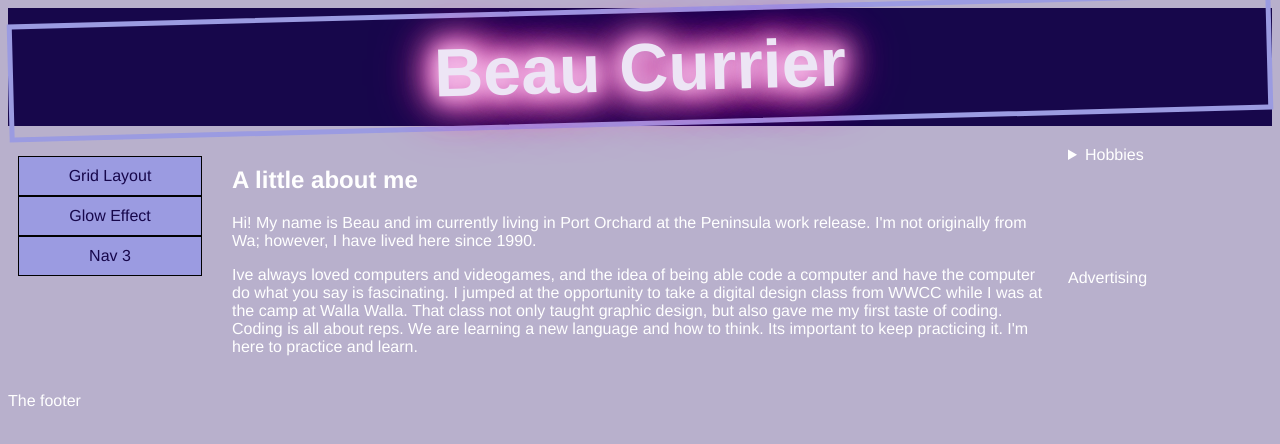
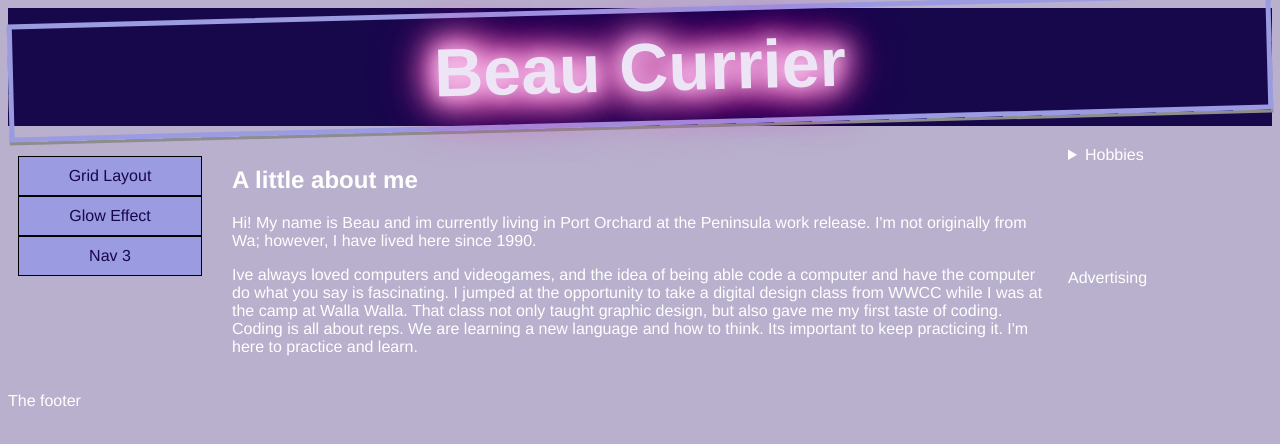
Before and after one commit to Victory-Code-Bootcamp/beaucurrier-final-project, a plain HTML site: page index.html in a window 1280 px wide. Drawn offline with Linux system fonts and the light colour scheme.

Commit message:
file name changes

```diff
--- a/style.css
+++ b/style.css
@@ -109,6 +109,7 @@
         margin: 0 auto;
         padding: 15px;
         border: 5px solid #9b9be1;
+        box-shadow: 0px 3px #8d8d8d;
         text-align: center;
         /* font-weight: bold; */
         /* position: absolute; */
```
Also changed, not shown: index.html (line endings or trailing spaces).
